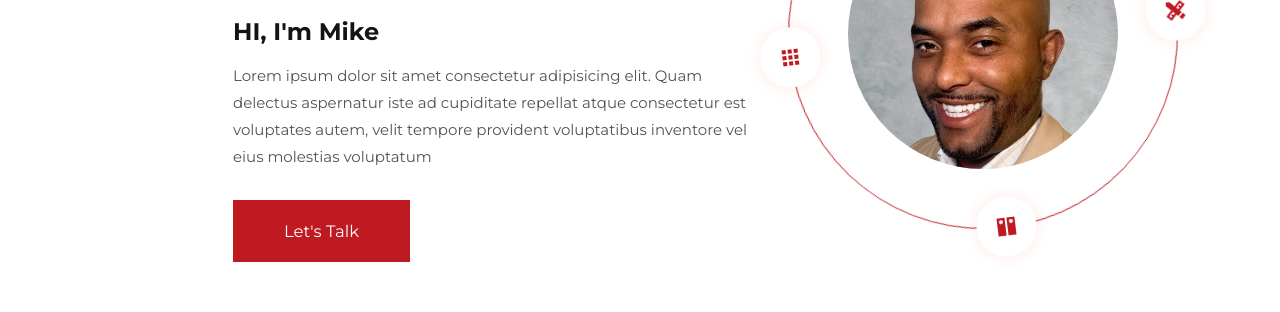
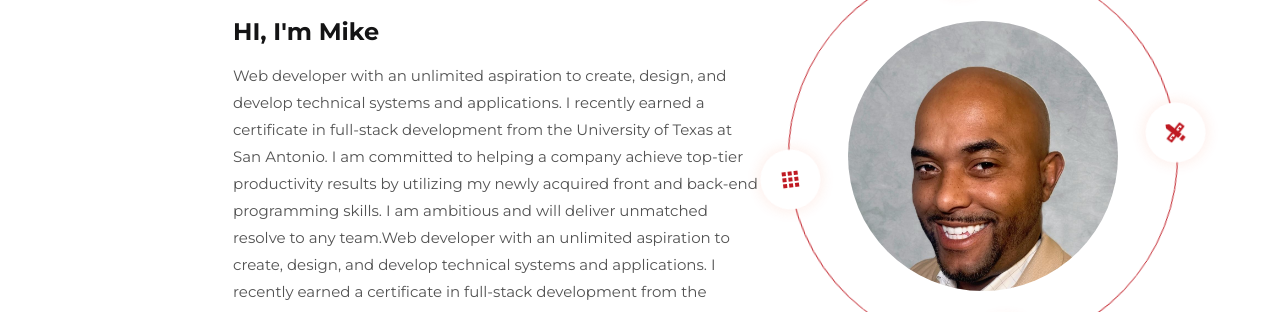
Before and after one commit to mherring11/new-portfolio, a plain HTML site: page index.html in a window 1280 px wide. Shown: the part 448-760 px from the top of the page. Drawn offline with nearby package versions, Linux system fonts and the light colour scheme.

```diff
--- a/index.html
+++ b/index.html
@@ -64,9 +64,8 @@
         <div class="info">
             <h1>UI/UX Design & Fullstack Web Developer</h1>
             <h3>HI, I'm Mike</h3>
-            <p>Lorem ipsum dolor sit amet consectetur adipisicing elit. Quam delectus aspernatur iste ad cupiditate repellat
-                atque consectetur est voluptates autem, velit tempore provident voluptatibus inventore vel eius molestias
-                voluptatum</p>
+            <p>Web developer with an unlimited aspiration to create, design, and develop technical systems and applications. I recently earned a certificate in full-stack development from the University of Texas at San Antonio. I am committed to helping a company achieve top-tier productivity results by utilizing my newly acquired front and back-end programming skills. I am ambitious and will deliver unmatched resolve to any team.Web developer with an unlimited aspiration to create, design, and develop technical systems and applications. I recently earned a certificate in full-stack development from the University of Texas at San Antonio. I am committed to helping a company achieve top-tier productivity results by utilizing my newly acquired front and back-end programming skills. I am ambitious and will deliver unmatched resolve to any team.
+              </p>
                 <a href="#contact" class="btn btn-primary">Let's Talk</a>
 
         </div>
```
